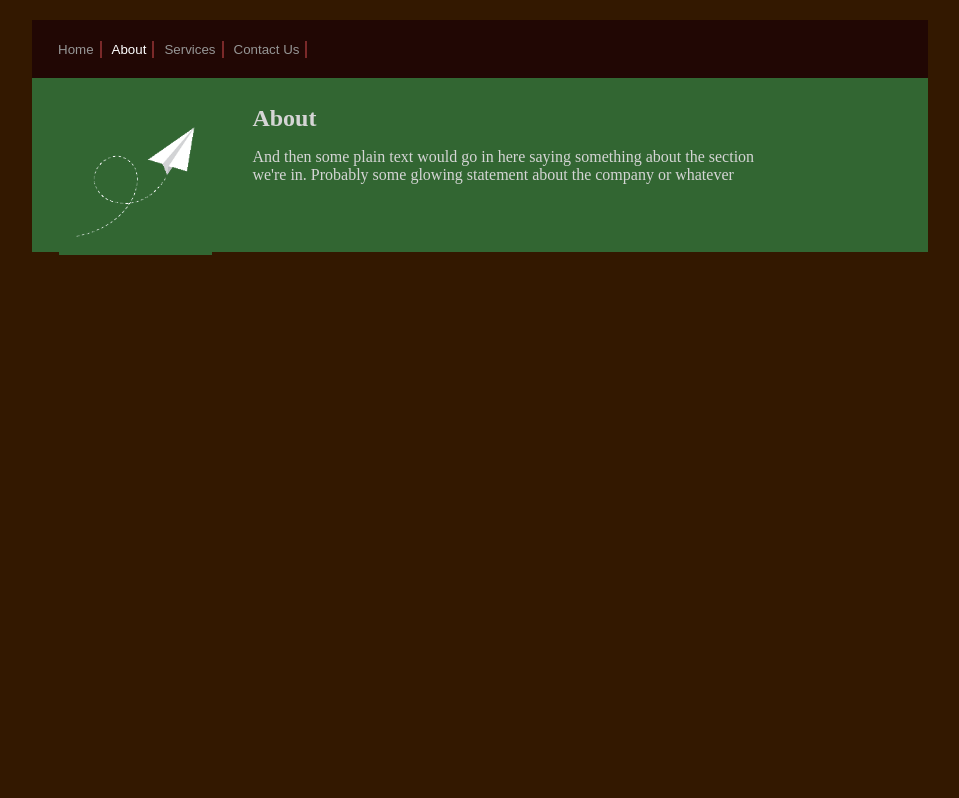
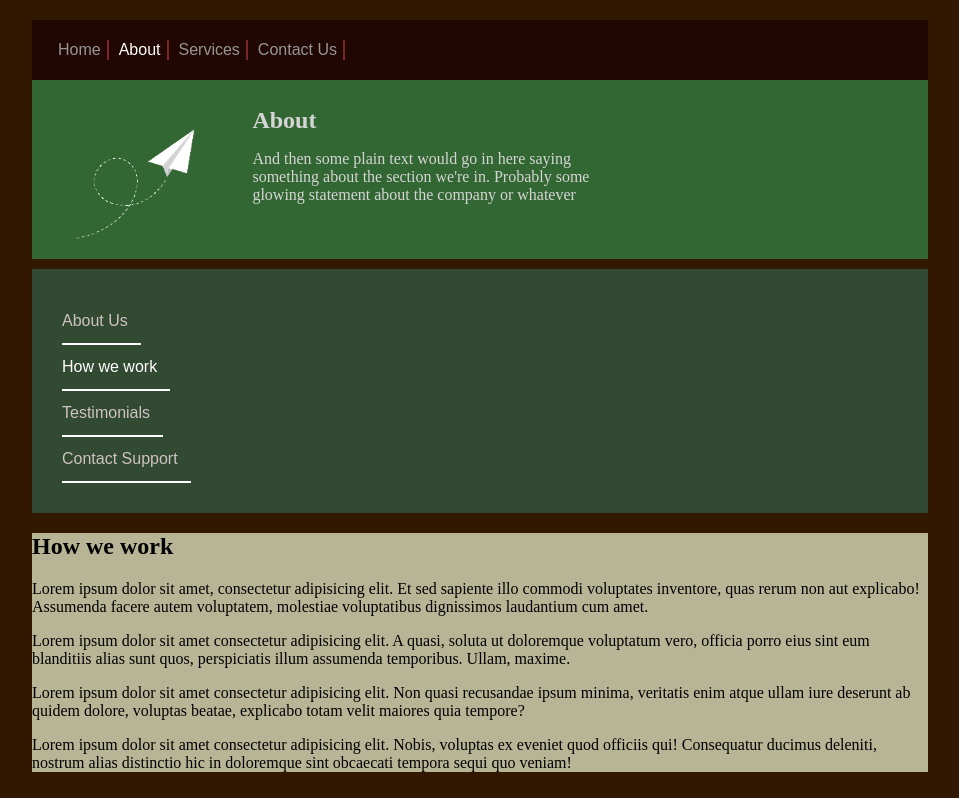
Before and after one commit to RishikeshSV/frontend-2, a plain HTML site: page index.html in a window 1280 px wide. Shown: the part 78-876 px from the top of the page, without its empty margins (160-1119 px from the left). Before the commit the page ends 800 px from the top, so only its background shows below. Drawn offline with Linux system fonts and the light colour scheme.

Commit message:
index and content section structure done

```diff
--- a/index.html
+++ b/index.html
@@ -16,10 +16,10 @@
 
       <section>
         <div class="nav">
-          <h4 class="nav-items"><button>Home</button></h4>
-          <h4 class="nav-items"><button class="current">About</button></h4>
-          <h4 class="nav-items"><button>Services</button></h4>
-          <h4 class="nav-items"><button>Contact Us</button></h4>
+          <button class="nav-items">Home</button>
+          <button class="nav-items current">About</button>
+          <button class="nav-items">Services</button>
+          <button class="nav-items">Contact Us</button>
         </div>
         <div class="about">
           <div class="image-part">
@@ -35,6 +35,41 @@
           </div>
         </div>
       </section>
+      <section>
+        <div class="index">
+          <button class="index-items">About Us</button>
+          <button class="index-items current">How we work</button>
+          <button class="index-items">Testimonials</button>
+          <button class="index-items">Contact Support</button>
+        </div>
+        <div class="content">
+          <h2>How we work</h2>
+          <p>
+            Lorem ipsum dolor sit amet, consectetur adipisicing elit. Et sed
+            sapiente illo commodi voluptates inventore, quas rerum non aut
+            explicabo! Assumenda facere autem voluptatem, molestiae voluptatibus
+            dignissimos laudantium cum amet.
+          </p>
+          <p>
+            Lorem ipsum dolor sit amet consectetur adipisicing elit. A quasi,
+            soluta ut doloremque voluptatum vero, officia porro eius sint eum
+            blanditiis alias sunt quos, perspiciatis illum assumenda temporibus.
+            Ullam, maxime.
+          </p>
+          <p>
+            Lorem ipsum dolor sit amet consectetur adipisicing elit. Non quasi
+            recusandae ipsum minima, veritatis enim atque ullam iure deserunt ab
+            quidem dolore, voluptas beatae, explicabo totam velit maiores quia
+            tempore?
+          </p>
+          <p>
+            Lorem ipsum dolor sit amet consectetur adipisicing elit. Nobis,
+            voluptas ex eveniet quod officiis qui! Consequatur ducimus deleniti,
+            nostrum alias distinctio hic in doloremque sint obcaecati tempora
+            sequi quo veniam!
+          </p>
+        </div>
+      </section>
     </div>
   </body>
 </html>
--- a/style.css
+++ b/style.css
@@ -17,26 +17,25 @@ header {
 }
 .nav-items {
   display: inline;
-}
-.current {
-  color: white;
-}
-
-button {
+  font-size: 1rem;
   background: none;
   color: #969696;
   border: none;
   border-right: #7a2929 2px solid;
 }
+.current {
+  color: white !important;
+}
 
 small {
   color: #b49880;
+  margin-left: 10px;
 }
 
 .about {
   background-color: #326632;
   padding: 3%;
-  height: 120px;
+  height: 125px;
 }
 
 img {
@@ -48,10 +47,34 @@ img {
 
 .text-part {
   margin-left: 40px;
-  max-width: 60%;
+  max-width: 45%;
   float: left;
 }
 .image-part {
   float: left;
   display: inline;
 }
+
+.index {
+  background-color: #324932;
+  margin-top: 10px;
+  padding: 30px;
+}
+
+.index-items {
+  background: none;
+  color: #cec3c3;
+  border: none;
+  border-bottom: white 2px solid;
+  display: block;
+  padding: 13px;
+  padding-left: 0;
+  text-align: left;
+  font-size: 1rem;
+}
+
+.content {
+  color: black;
+  margin-top: 10px;
+  background-color: #b8b596;
+}
```
